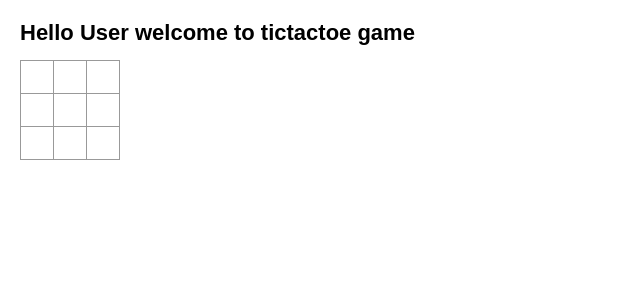
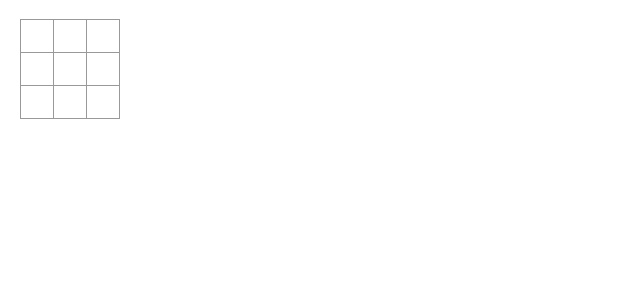
Before and after one commit to fiddel-cmd/react-docs-practice, a React (Create React App) app: page / in a window 1280 px wide. Shown: the top 300 px of the page, without its empty margins (0-640 px from the left). Built offline with nearby package versions, Linux system fonts and the light colour scheme.

Commit message:
Lifting state up

```diff
--- a/src/App.js
+++ b/src/App.js
@@ -1,54 +1,28 @@
-import { useState } from "react";
-function Square() {
-  const [valeu, setValue] = useState(null);
-  function handleClick() {
-    setValue("x");
-  }
-  return (
-    <button className="square" onClick={handleClick}>
-      {valeu}
-    </button>
-  );
+import { useState } from 'react';
+
+function Square({ value }) {
+  return <button className="square">{value}</button>;
 }
 
 export default function Board() {
+  const [squares, setSquares] = useState(Array(9).fill(null));
   return (
     <>
-    <Greet/>
-
       <div className="board-row">
-        <Square />
-        <Square />
-        <Square />
+        <Square value={squares[0]} />
+        <Square value={squares[1]} />
+        <Square value={squares[2]} />
       </div>
-
       <div className="board-row">
-        <Square />
-        <Square />
-        <Square />
+        <Square value={squares[3]} />
+        <Square value={squares[4]} />
+        <Square value={squares[5]} />
       </div>
-
       <div className="board-row">
-        <Square />
-        <Square />
-        <Square />
+        <Square value={squares[6]} />
+        <Square value={squares[7]} />
+        <Square value={squares[8]} />
       </div>
-
-
-
-
     </>
   );
 }
-
-function Greet(){
-  return (
-    <>
-    <h1>Hello User welcome to tictactoe game</h1>
-
-    </>
-  );
-
-
-
-}
```
